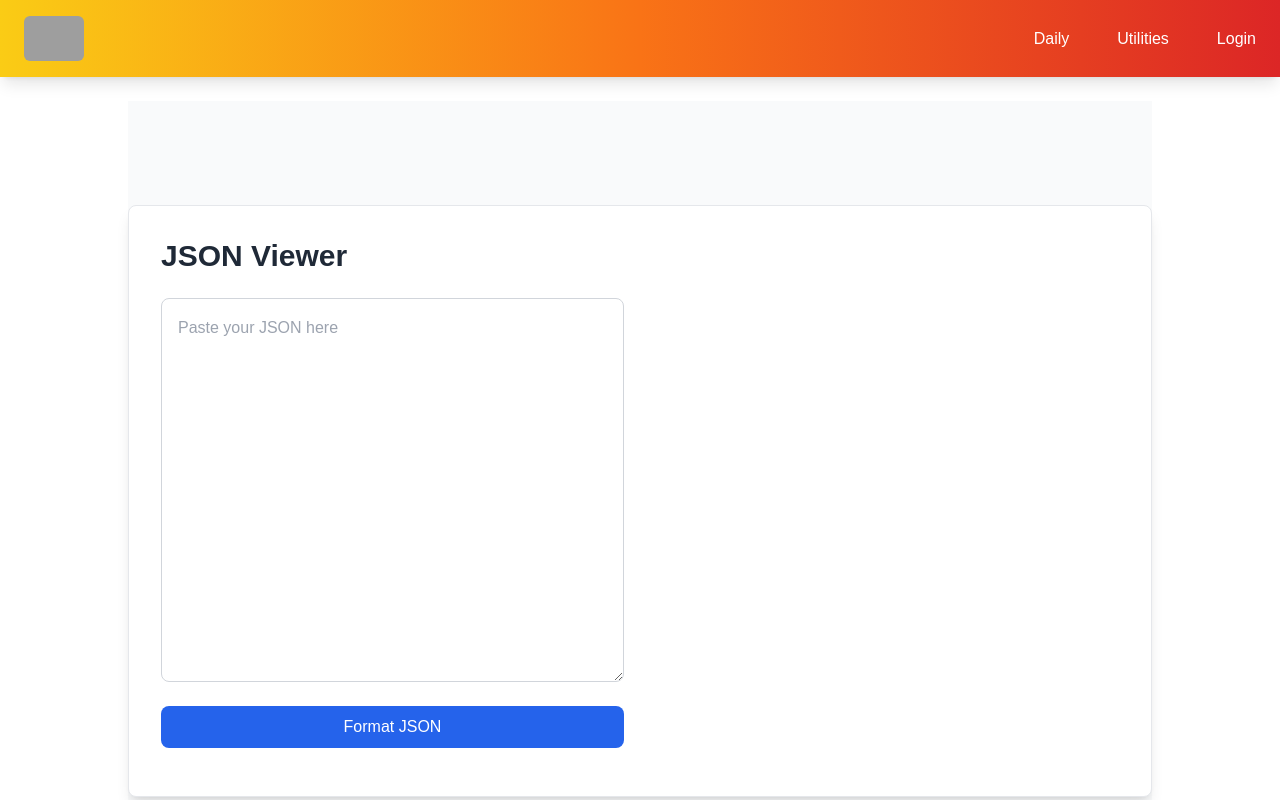
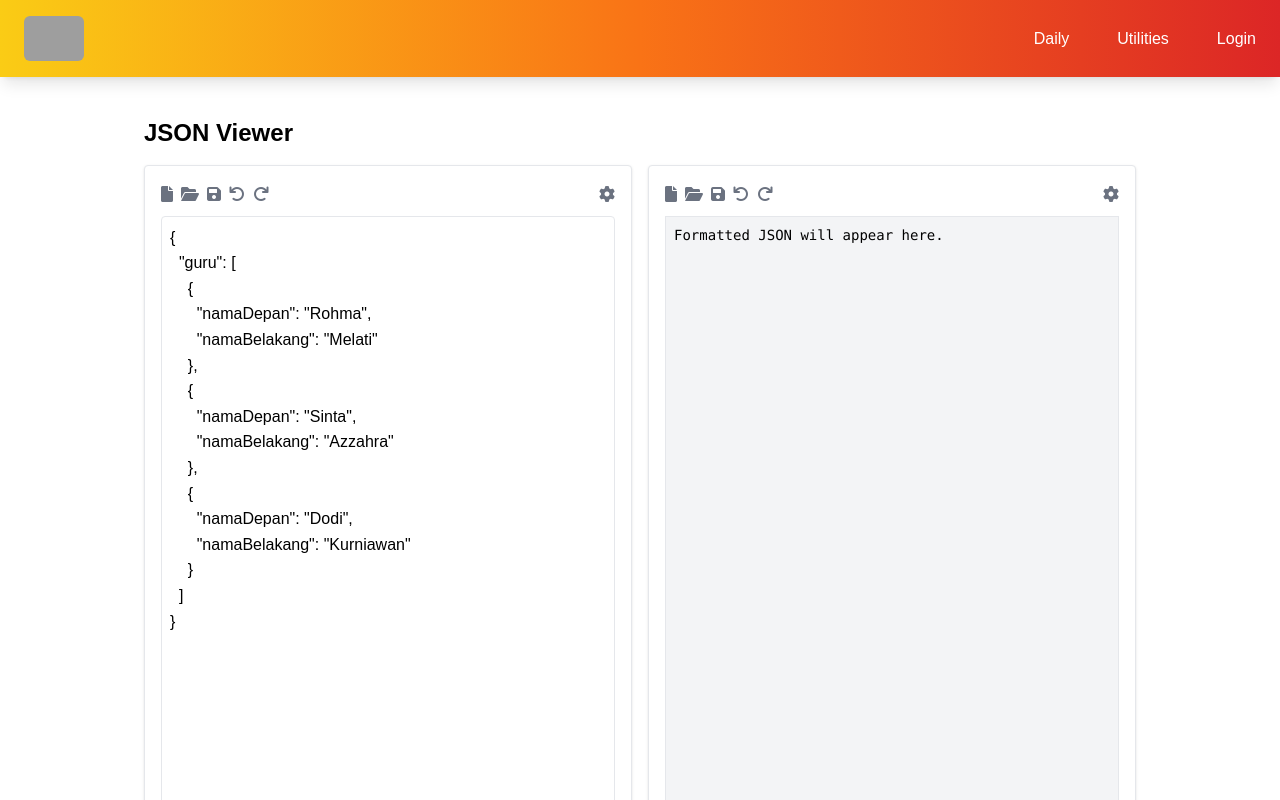
Before and after one commit to rey4799/TechOps-Tools-Hub, a Next.js app: page /utilities/json-viewer in a window 1280 px wide. Shown: the top 800 px of the page. Built offline with nearby package versions, Linux system fonts and the light colour scheme; grey boxes are pictures that could not be loaded.

Commit message:
handle json viewer

```diff
--- a/src/components/JsonViewer.js
+++ b/src/components/JsonViewer.js
@@ -1,78 +1,156 @@
 "use client";
-import { useState } from 'react';
+import { useState } from "react";
 
 export default function JsonViewer() {
-  const [jsonInput, setJsonInput] = useState('');
-  const [formattedJson, setFormattedJson] = useState('');
-  const [error, setError] = useState('');
-  const [searchQuery, setSearchQuery] = useState('');
+  // Nilai default JSON sample dari desain HTML
+  const defaultJson = `{
+  "guru": [
+    {
+      "namaDepan": "Rohma",
+      "namaBelakang": "Melati"
+    },
+    {
+      "namaDepan": "Sinta",
+      "namaBelakang": "Azzahra"
+    },
+    {
+      "namaDepan": "Dodi",
+      "namaBelakang": "Kurniawan"
+    }
+  ]
+}`;
+  const [jsonInput, setJsonInput] = useState(defaultJson);
+  const [formattedJson, setFormattedJson] = useState("");
+  const [error, setError] = useState("");
+  const [searchQuery, setSearchQuery] = useState("");
 
+  // Fungsi untuk memformat JSON
   const handleFormatJson = () => {
     try {
-      const parsedJson = JSON.parse(jsonInput);
-      const prettyJson = JSON.stringify(parsedJson, null, 2); // Indentasi 2 spasi
-      setFormattedJson(prettyJson);
-      setError('');
+      const parsed = JSON.parse(jsonInput);
+      const pretty = JSON.stringify(parsed, null, 2);
+      setFormattedJson(pretty);
+      setError("");
     } catch (e) {
-      setError('Invalid JSON format. Please check your input.');
-      setFormattedJson('');
+      setError("Invalid JSON format. Please check your input.");
+      setFormattedJson("");
     }
   };
 
+  // Mengupdate pencarian di output
   const handleSearchChange = (e) => {
     setSearchQuery(e.target.value);
   };
 
+  // Jika ada pencarian, filter baris JSON yang mengandung query
   const filteredJson = formattedJson
-    .split('\n')
+    ? formattedJson
+        .split("\n")
         .filter((line) =>
           line.toLowerCase().includes(searchQuery.toLowerCase())
         )
-    .join('\n');
+        .join("\n")
+    : "";
 
   return (
-    <div className="min-h-screen flex items-center justify-center bg-gray-50 py-6">
-      <div className="w-full max-w-6xl p-8 bg-white rounded-lg shadow-lg border border-gray-200">
-        <h1 className="text-3xl font-semibold text-gray-800 mb-6">JSON Viewer</h1>
-
-        {/* Layout dengan 2 kolom */}
-        <div className="grid grid-cols-1 md:grid-cols-2 gap-8">
-          {/* Kolom Kiri: Input JSON */}
-          <div>
+    <>
+      {/* Pastikan Tailwind dan FontAwesome sudah di-include di _app.js atau di head */}
+      <div className="container mx-auto p-4">
+        <h1 className="text-2xl font-bold mb-4">JSON Viewer</h1>
+        <div className="flex flex-col lg:flex-row gap-4">
+          {/* Panel Kiri: Input JSON */}
+          <div className="flex-1 bg-white border rounded shadow p-4">
+            {/* Header dengan tombol ikon */}
+            <div className="flex items-center justify-between mb-2">
+              <div className="flex items-center space-x-2">
+                <button className="text-gray-500" title="File">
+                  <i className="fas fa-file"></i>
+                </button>
+                <button className="text-gray-500" title="Folder Open">
+                  <i className="fas fa-folder-open"></i>
+                </button>
+                <button className="text-gray-500" title="Save">
+                  <i className="fas fa-save"></i>
+                </button>
+                <button className="text-gray-500" title="Undo">
+                  <i className="fas fa-undo"></i>
+                </button>
+                <button className="text-gray-500" title="Redo">
+                  <i className="fas fa-redo"></i>
+                </button>
+              </div>
+              <div className="flex items-center space-x-2">
+                <button className="text-gray-500" title="Settings">
+                  <i className="fas fa-cog"></i>
+                </button>
+              </div>
+            </div>
+            {/* Textarea untuk input JSON */}
             <textarea
               value={jsonInput}
               onChange={(e) => setJsonInput(e.target.value)}
-              placeholder="Paste your JSON here"
-              className="w-full h-96 p-4 border border-gray-300 rounded-lg focus:outline-none focus:ring-2 focus:ring-blue-500 mb-4 text-gray-700"
+              spellCheck="false"
+              className="w-full h-[800px] border p-2 rounded"
             />
+            {/* Tombol Format JSON */}
             <button
               onClick={handleFormatJson}
-              className="w-full bg-blue-600 text-white py-2 rounded-lg hover:bg-blue-700 focus:outline-none focus:ring-2 focus:ring-blue-400 mb-4 transition duration-300"
+              className="w-full mt-2 bg-blue-600 text-white py-2 rounded hover:bg-blue-700 transition duration-300"
             >
               Format JSON
             </button>
-            {error && <p className="text-red-600 text-center mb-4">{error}</p>}
+            {error && (
+              <p className="text-red-600 text-center mt-2">{error}</p>
+            )}
           </div>
-
-          {/* Kolom Kanan: Hasil JSON */}
-          <div>
+          {/* Panel Kanan: Output JSON */}
+          <div className="flex-1 bg-white border rounded shadow p-4">
+            {/* Header dengan tombol ikon */}
+            <div className="flex items-center justify-between mb-2">
+              <div className="flex items-center space-x-2">
+                <button className="text-gray-500" title="File">
+                  <i className="fas fa-file"></i>
+                </button>
+                <button className="text-gray-500" title="Folder Open">
+                  <i className="fas fa-folder-open"></i>
+                </button>
+                <button className="text-gray-500" title="Save">
+                  <i className="fas fa-save"></i>
+                </button>
+                <button className="text-gray-500" title="Undo">
+                  <i className="fas fa-undo"></i>
+                </button>
+                <button className="text-gray-500" title="Redo">
+                  <i className="fas fa-redo"></i>
+                </button>
+              </div>
+              <div className="flex items-center space-x-2">
+                <button className="text-gray-500" title="Settings">
+                  <i className="fas fa-cog"></i>
+                </button>
+              </div>
+            </div>
+            {/* Search input untuk output JSON */}
             {formattedJson && (
-              <div>
               <input
                 type="text"
                 placeholder="Search in formatted JSON..."
                 value={searchQuery}
                 onChange={handleSearchChange}
-                  className="w-full p-3 border border-gray-300 rounded-lg focus:outline-none focus:ring-2 focus:ring-blue-500 mb-4"
+                className="w-full p-2 border rounded mb-2"
               />
-                <pre className="bg-gray-100 text-left p-4 rounded-lg overflow-x-auto max-h-[80vh] border border-gray-200 text-gray-700">
-                  {filteredJson || formattedJson}
+            )}
+            {/* Tampilan output JSON */}
+            <div className="bg-gray-100 border p-2 h-[800px] overflow-auto">
+              <pre className="text-sm">
+                {formattedJson
+                  ? filteredJson || formattedJson
+                  : "Formatted JSON will appear here."}
               </pre>
-              </div>
-            )}
             </div>
           </div>
         </div>
       </div>
+    </>
   );
 }
```
Lines whose indentation alone changed are shown as unchanged.
